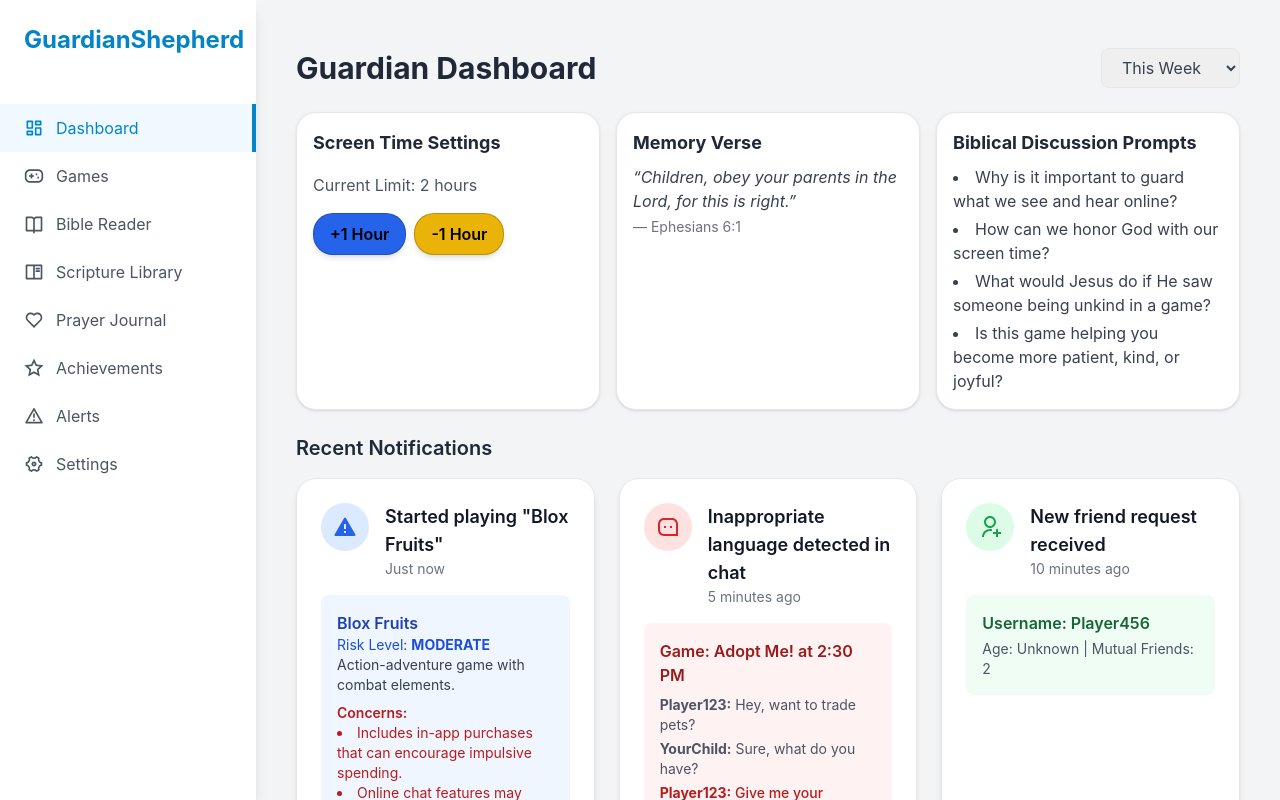
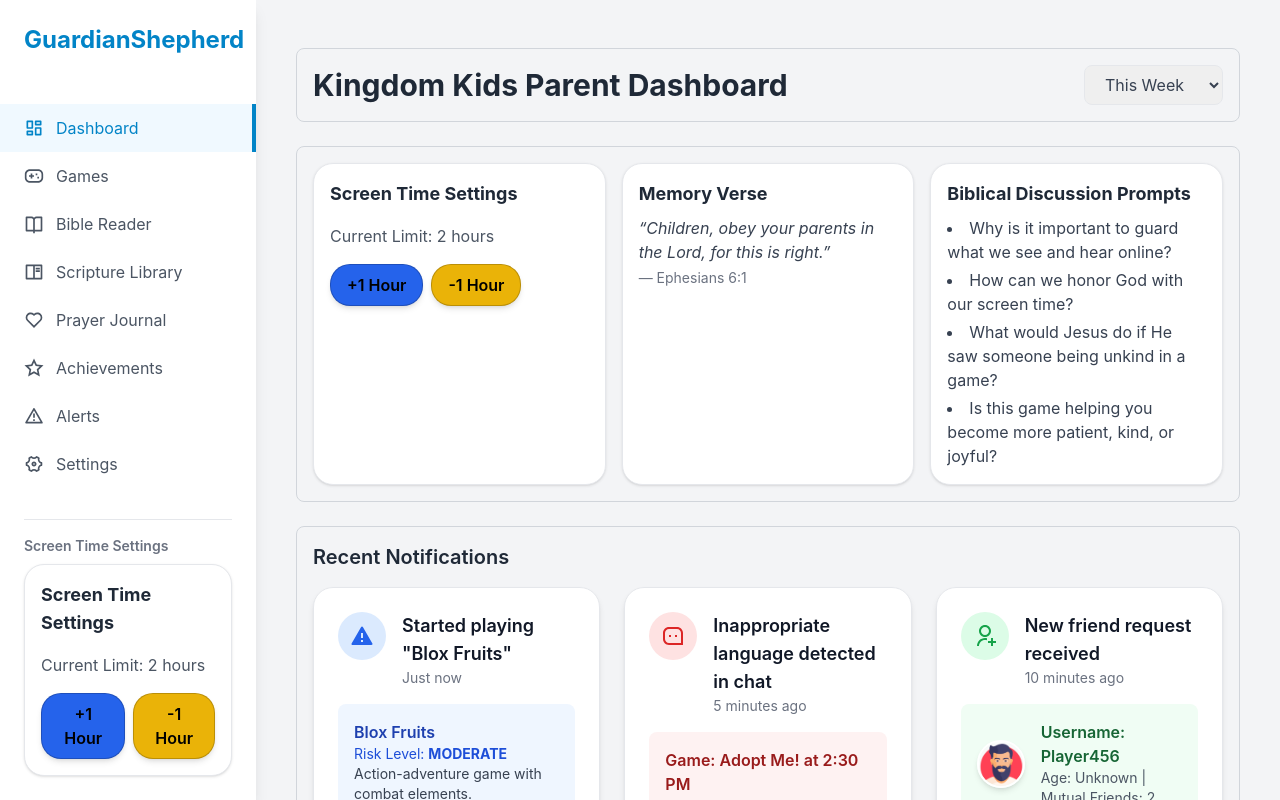
Before and after one commit to JustinStark2022/SafePlay-Monitor-3412, a React (Vite) app: page /#/ in a window 1280 px wide. Built offline with nearby package versions, Linux system fonts and the light colour scheme.

Commit message:
updated the sidebar and added a notification card

```diff
--- a/src/components/NotificationCard.jsx
+++ b/src/components/NotificationCard.jsx
@@ -1,3 +1,4 @@
+import avatarImage from '@/data/avatar.png'; // Adjust alias if needed
 import React from 'react';
 import { motion } from 'framer-motion';
 import {
@@ -84,12 +85,25 @@ const NotificationCard = ({ notification, onAction }) => {
         )}
 
         {notification.type === 'friend_request' && notification.friendRequest && (
-          <div className="bg-green-50 dark:bg-green-900 p-4 rounded-lg space-y-1">
-            <p className="font-semibold text-green-800 dark:text-green-200">
-              Username: {notification.friendRequest.username}
-            </p>
-            <p className="text-sm text-gray-600 dark:text-gray-300">
-              Age: {notification.friendRequest.age} | Mutual Friends: {notification.friendRequest.mutualFriends}
+          <div className="bg-green-50 dark:bg-green-900 p-4 rounded-lg space-y-3">
+            <div className="flex items-center gap-4">
+              <img
+                src={avatarImage}
+                alt="Friend Avatar"
+                className="w-12 h-12 rounded-full border-2 border-white shadow-md object-cover"
+              />
+              <div>
+                <p className="font-semibold text-green-800 dark:text-green-200">
+                  Username: {notification.friendRequest.username}
+                </p>
+                <p className="text-sm text-gray-600 dark:text-gray-300">
+                  Age: {notification.friendRequest.age} | Mutual Friends: {notification.friendRequest.mutualFriends}
+                </p>
+              </div>
+            </div>
+            <p className="text-sm text-gray-700 dark:text-gray-400">
+              <span className="font-medium">Recommendation:</span>{' '}
+              Approve only if the user is known and within a safe age range. Discuss with your child about accepting friend requests only from people they trust in real life.
             </p>
           </div>
         )}
@@ -114,4 +128,5 @@ const NotificationCard = ({ notification, onAction }) => {
     </motion.div>
   );
 };
+
 export default NotificationCard;
--- a/src/components/Sidebar.jsx
+++ b/src/components/Sidebar.jsx
@@ -9,6 +9,7 @@ import {
   RiHeartLine,
   RiStarLine
 } from 'react-icons/ri';
+import ScreenTimeControls from '@/components/ScreenTimeControls';
 
 const Sidebar = () => {
   const menuItems = [
@@ -23,7 +24,8 @@ const Sidebar = () => {
   ];
 
   return (
-    <aside className="bg-white w-64 h-screen shadow-lg">
+    <aside className="bg-white w-64 h-screen shadow-lg flex flex-col justify-between">
+      <div>
         <div className="p-6">
           <h1 className="text-2xl font-bold text-primary-600">GuardianShepherd</h1>
         </div>
@@ -45,6 +47,15 @@ const Sidebar = () => {
             </NavLink>
           ))}
         </nav>
+      </div>
+
+      {/* Screen Time Controls Below Navigation */}
+      <div className="px-6 pb-6">
+        <div className="border-t border-gray-200 pt-4">
+          <h2 className="text-sm font-semibold text-gray-500 mb-2">Screen Time Settings</h2>
+          <ScreenTimeControls />
+        </div>
+      </div>
     </aside>
   );
 };
--- a/src/pages/Dashboard.jsx
+++ b/src/pages/Dashboard.jsx
@@ -12,11 +12,11 @@ const Dashboard = () => {
 
   useEffect(() => {
     const stored = localStorage.getItem('dashboardNotifications');
-    if (!stored || JSON.parse(stored).length === 0) {
-      setNotifications(defaultNotifications);
-    } else {
-      setNotifications(JSON.parse(stored));
-    }
+    const initialNotifications = stored && JSON.parse(stored).length > 0
+      ? JSON.parse(stored)
+      : defaultNotifications;
+
+    setNotifications(initialNotifications);
   }, []);
 
   useEffect(() => {
@@ -29,8 +29,8 @@ const Dashboard = () => {
 
   return (
     <div className="p-4 space-y-6 max-w-7xl mx-auto">
-      <div className="flex flex-col sm:flex-row justify-between items-center gap-4">
-        <h1 className="text-3xl font-bold text-gray-800 dark:text-white">Guardian Dashboard</h1>
+      <div className="flex flex-col sm:flex-row justify-between items-center gap-4 border border-gray-300 dark:border-gray-600 rounded-lg p-4">
+        <h1 className="text-3xl font-bold text-gray-800 dark:text-white">Kingdom Kids Parent Dashboard</h1>
         <select
           value={timeRange}
           onChange={(e) => setTimeRange(e.target.value)}
@@ -42,13 +42,13 @@ const Dashboard = () => {
         </select>
       </div>
 
-      <div className="grid md:grid-cols-2 lg:grid-cols-3 gap-4">
+      <div className="grid md:grid-cols-2 lg:grid-cols-3 gap-4 border border-gray-300 dark:border-gray-600 rounded-lg p-4">
         <ScreenTimeControls />
         <MemoryVerse />
         <BiblicalPrompts />
       </div>
 
-      <div className="mt-6">
+      <div className="mt-6 border border-gray-300 dark:border-gray-600 rounded-lg p-4">
         <h2 className="text-xl font-semibold text-gray-800 dark:text-white mb-4">Recent Notifications</h2>
         <div className="grid grid-cols-1 sm:grid-cols-2 xl:grid-cols-3 gap-6">
           <AnimatePresence>
@@ -63,6 +63,7 @@ const Dashboard = () => {
                 <NotificationCard
                   notification={notification}
                   onAction={handleAction}
+                  showAvatar={notification.type === 'friend_request'}
                 />
               </motion.div>
             ))}
--- a/tailwind.config.js
+++ b/tailwind.config.js
@@ -32,6 +32,8 @@ export default {
         sunshine: '#ffdf64',
         mint: '#98f5e1',
         lavender: '#c4b5fd',
+        midnight: '#1e293b',
+        softgray: '#f7f7f7'
       },
       borderRadius: {
         xl: '1.25rem',
@@ -41,6 +43,7 @@ export default {
       boxShadow: {
         fun: '0 8px 20px rgba(0, 0, 0, 0.08)',
         bubble: '0 6px 18px rgba(255, 126, 185, 0.2)',
+        glow: '0 0 8px rgba(14, 165, 233, 0.3)',
       },
     },
   },
```
Also changed, not shown: src/data/avatar.png (added). Lines whose indentation alone changed are shown as unchanged.
